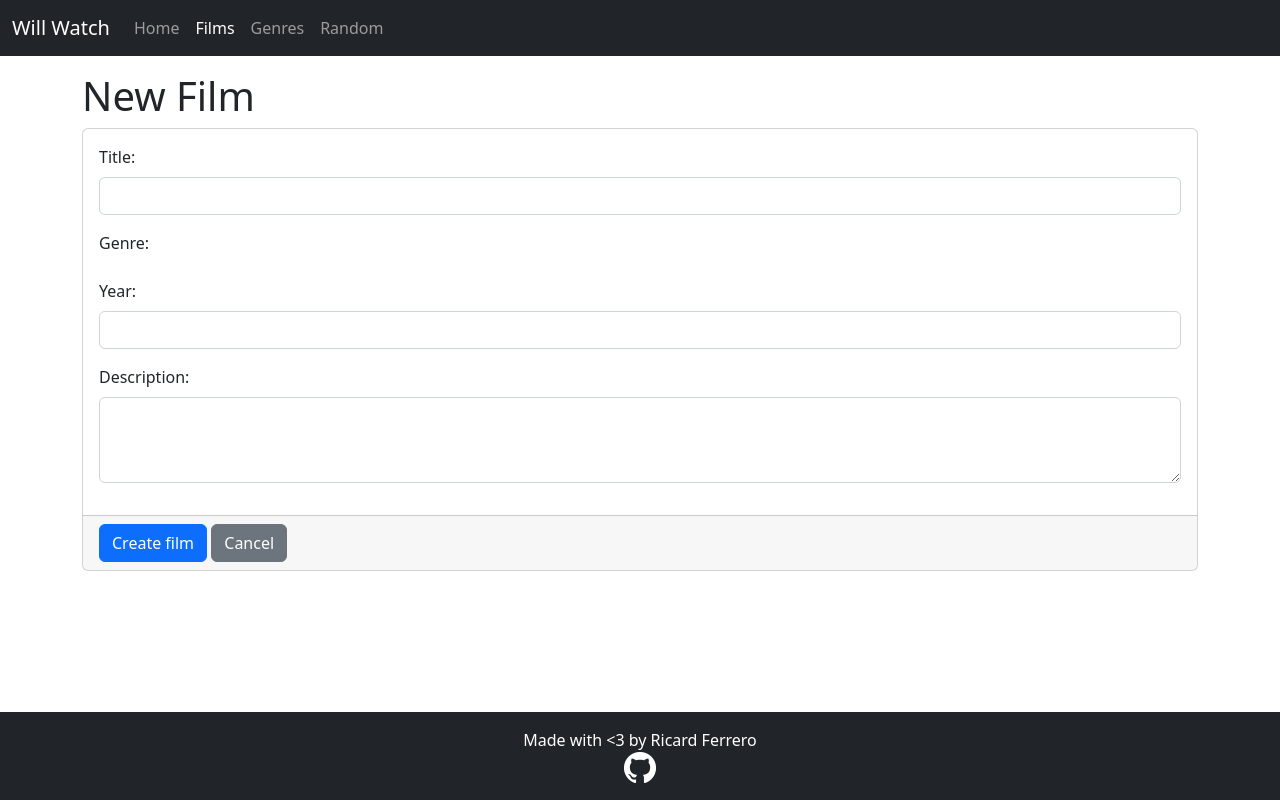
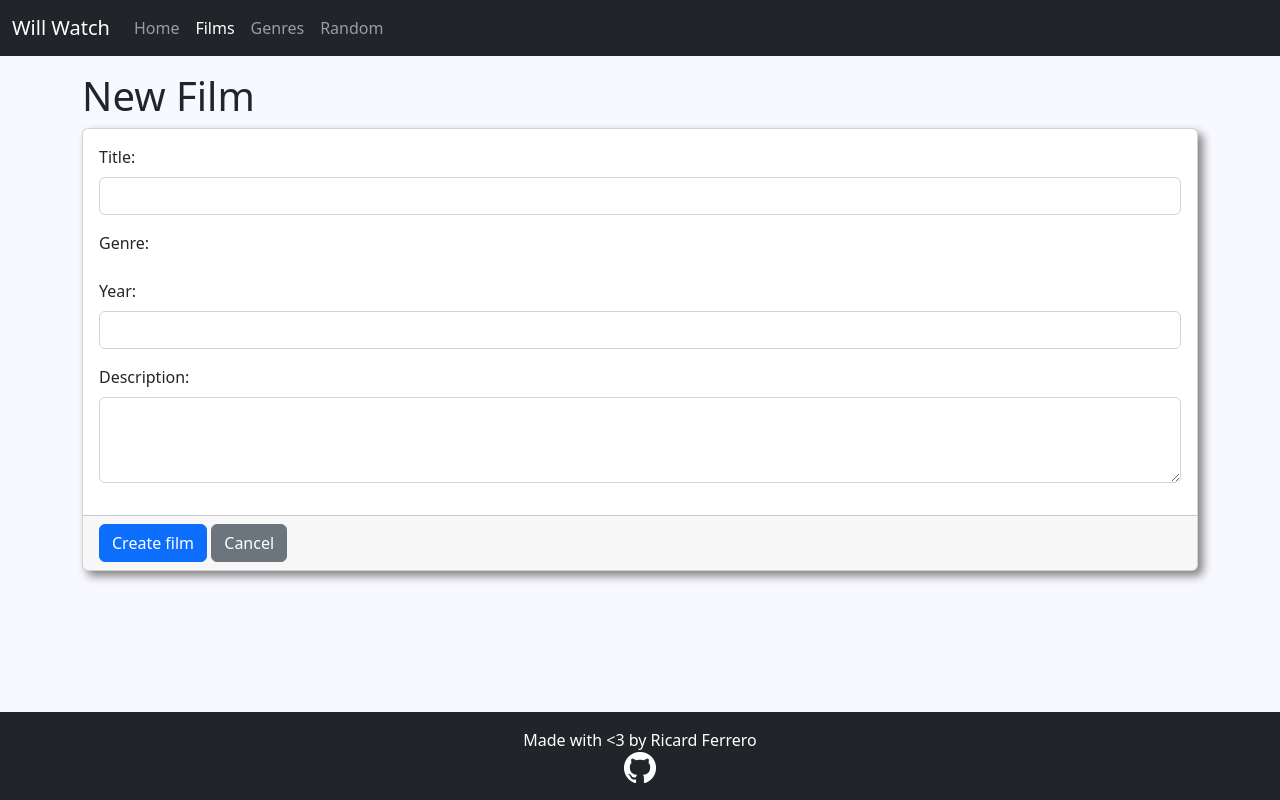
Before and after one commit to ricard-ferrero/will-watch, a Django app: page /films/new/ in a window 1280 px wide. Run offline with Django 4.2, Linux system fonts and the light colour scheme; data that the repository does not hold is empty; some libraries are stand-ins or nearby versions.

Commit message:
adding shadow to cards

```diff
--- a/willwatchproject/frontend/templates/frontend/base/base.html
+++ b/willwatchproject/frontend/templates/frontend/base/base.html
@@ -14,6 +14,17 @@
 			height: 100vh;
 			display: grid;
 			grid-template-rows: auto 1fr auto;
+			background-color: ghostwhite;
+		}
+
+		.card {
+			box-shadow: 5px 5px 10px grey;
+		}
+
+		.card:hover {
+			/*
+			SEÑALIZAR CONTACTO
+			*/
 		}
 	</style>
 </head>
```
